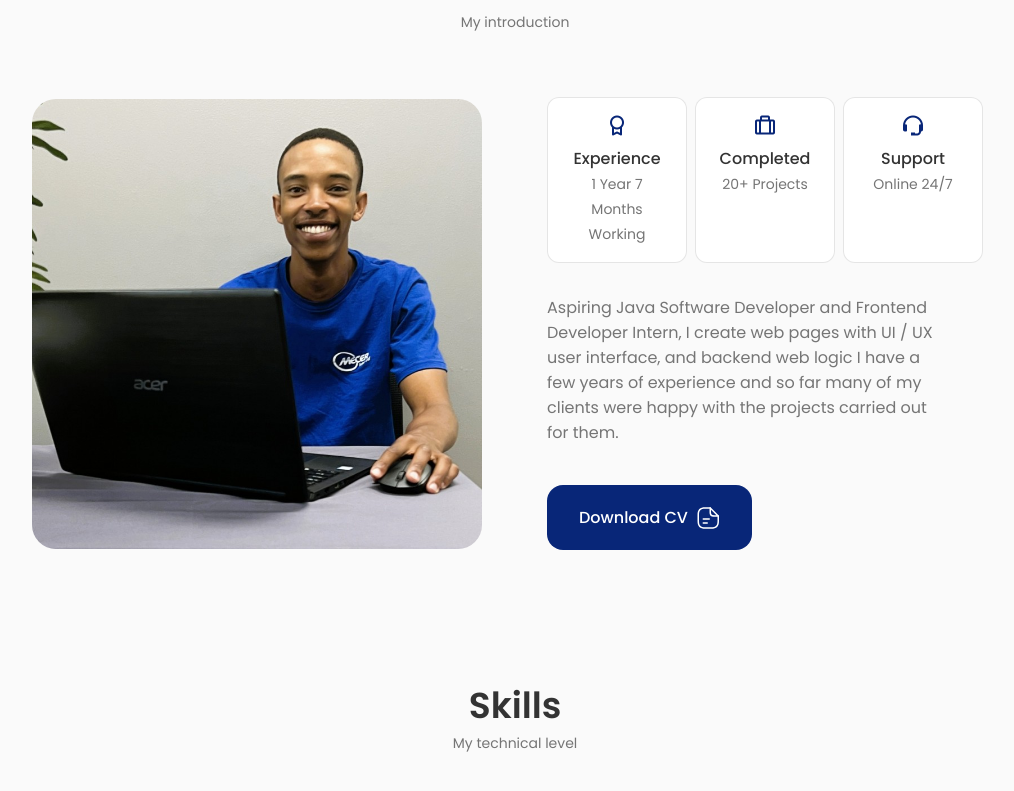
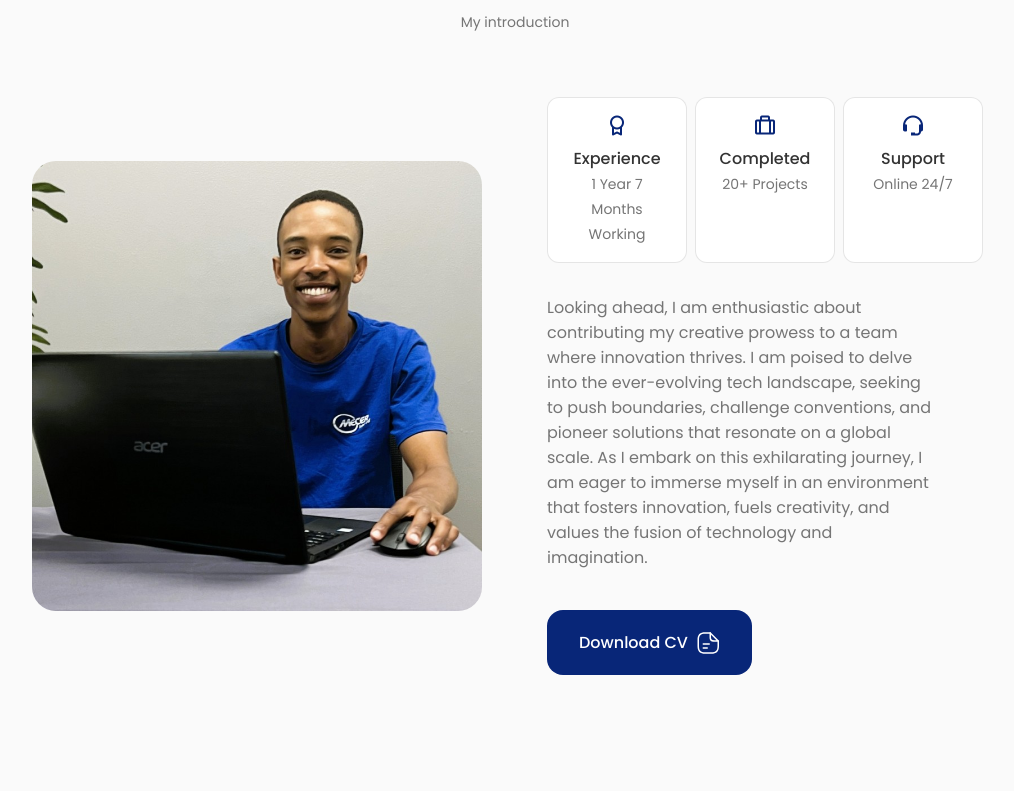
Before and after one commit to XolaniLan/Portfolio-Website, a React (Vite) app: page / in a window 1280 px wide. Shown: the part 1019-1810 px from the top of the page, without its empty margins (125-1139 px from the left). Built offline with nearby package versions, Linux system fonts and the light colour scheme.

Commit message:
Update About.jsx

```diff
--- a/src/components/about/About.jsx
+++ b/src/components/about/About.jsx
@@ -17,10 +17,12 @@ const About = () => {
           <Info />
 
           <p className='about__description'>
-            Aspiring Java Software Developer and Frontend Developer Intern,
-            I create web pages with UI / UX user interface, and backend web logic
-            I have a few years of experience and so far many of my clients were happy with the
-            projects carried out for them.
+            Looking ahead, I am enthusiastic about contributing my creative prowess to a team where innovation thrives.
+            I am poised to delve into the ever-evolving tech landscape, seeking to push boundaries, challenge conventions,
+            and pioneer solutions that resonate on a global scale.
+
+            As I embark on this exhilarating journey, I am eager to immerse myself in an environment that fosters innovation,
+            fuels creativity, and values the fusion of technology and imagination.
           </p>
 
           <a download='' href={CV} className='button button--flex'>
```
